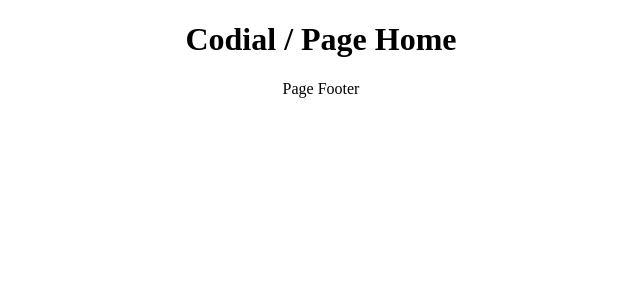
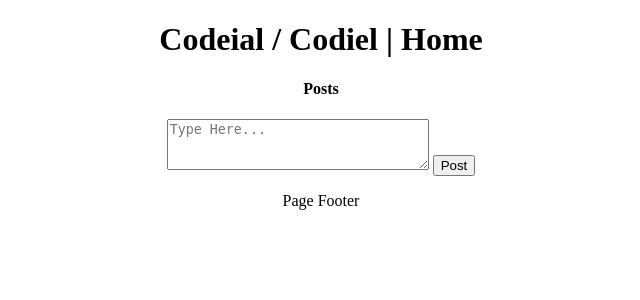
Before and after one commit to KamranTaslim/codial, a Node server app: page / in a window 1280 px wide. Shown: the part 70-370 px from the top of the page, without its empty margins (319-959 px from the left). Run offline with Node 20, Linux system fonts and the light colour scheme; the visitor is signed in with stand-in values (Sample User, id 1); data that the repository does not hold is empty; some libraries are stand-ins or nearby versions.

Commit message:
Add Post and Comments Section

```diff
--- a/controllers/home_controller.js
+++ b/controllers/home_controller.js
@@ -1,5 +1,38 @@
-module.exports.home = function(req,res){
-    return res.render('home',{
-        title:"Home"
+const Post = require("../models/post");
+
+// async function home(req, res) {
+//   const posts = await Post.find({});
+//   return res.render("home", {
+//     title: "Codiel | Home",
+//     posts: posts,
+//   });
+// }
+
+// module.exports.home = function (req, res) {
+//   Post.find({})
+//     .populate("user")
+//     .exec(function (err, posts) {
+//       return res.render("home", {
+//         title: "Codiel | Home",
+//         posts: posts,
+//       });
+//     });
+// };
+
+//populate the user for each post
+async function home(req, res) {
+  try {
+    const posts = await Post.find({})
+      .populate("user")
+      .populate({ path: "comments", populate: { path: "user" } })
+      .exec();
+    return res.render("home", {
+      title: "Codiel | Home",
+      posts: posts,
     });
+  } catch (err) {
+    console.log("Error in finding and populating posts:", err);
+  }
 }
+
+module.exports.home = home;
--- a/routes/index.js
+++ b/routes/index.js
@@ -8,4 +8,8 @@ router.get("/", homeController.home);
 
 router.use("/users", require("./users"));
 
+router.use("/posts", require("./posts"));
+
+router.use("/comments", require("./comments"));
+
 module.exports = router;
--- a/views/home.ejs
+++ b/views/home.ejs
@@ -1 +1,60 @@
-<h1>Codial / Page Home</h1>
+<h1>Codeial / <%= title %></h1>
+
+<section id="feed-posts">
+  <h4>Posts</h4>
+  <% if(locals.user){ %>
+  <form action="/posts/create" id="new-post-form" method="POST">
+    <textarea
+      name="content"
+      cols="30"
+      rows="3"
+      placeholder="Type Here..."
+      required
+    ></textarea>
+    <input type="submit" value="Post" />
+  </form>
+  <% } %>
+
+  <div id="posts-list-container">
+    <ul>
+      <% for(post of posts){ %>
+
+      <li>
+        <p>
+          <%= post.content %>
+          <br />
+          <small> <%= post.user.name %> </small>
+        </p>
+        <div class="post-comments">
+          <% if (locals.user){ %>
+          <form action="/comments/create" method="POST">
+            <input
+              type="text"
+              name="content"
+              placeholder="Type Here to add comment..."
+              required
+            />
+            <input type="hidden" name="post" value="<%= post._id %>" />
+            <input type="submit" value="Add Comment" />
+          </form>
+
+          <% } %>
+
+          <div class="post-comments-list">
+            <ul id="post-comments<%= post._id%>">
+              <% for(comment of post.comments){%>
+              <p>
+                <%= comment.content%>
+                <br />
+                <small> <%= comment.user.name %> </small>
+              </p>
+              <%}%>
+            </ul>
+          </div>
+        </div>
+      </li>
+
+      <%} %>
+    </ul>
+  </div>
+</section>
```
Also changed, not shown: controllers/comments_controller.js (added, +16 -0 lines), controllers/posts_controller.js (added, +15 -0 lines), models/comment.js (added, +25 -0 lines), models/post.js (added, +26 -0 lines), routes/comments.js (added, +9 -0 lines), routes/posts.js (added, +9 -0 lines).
